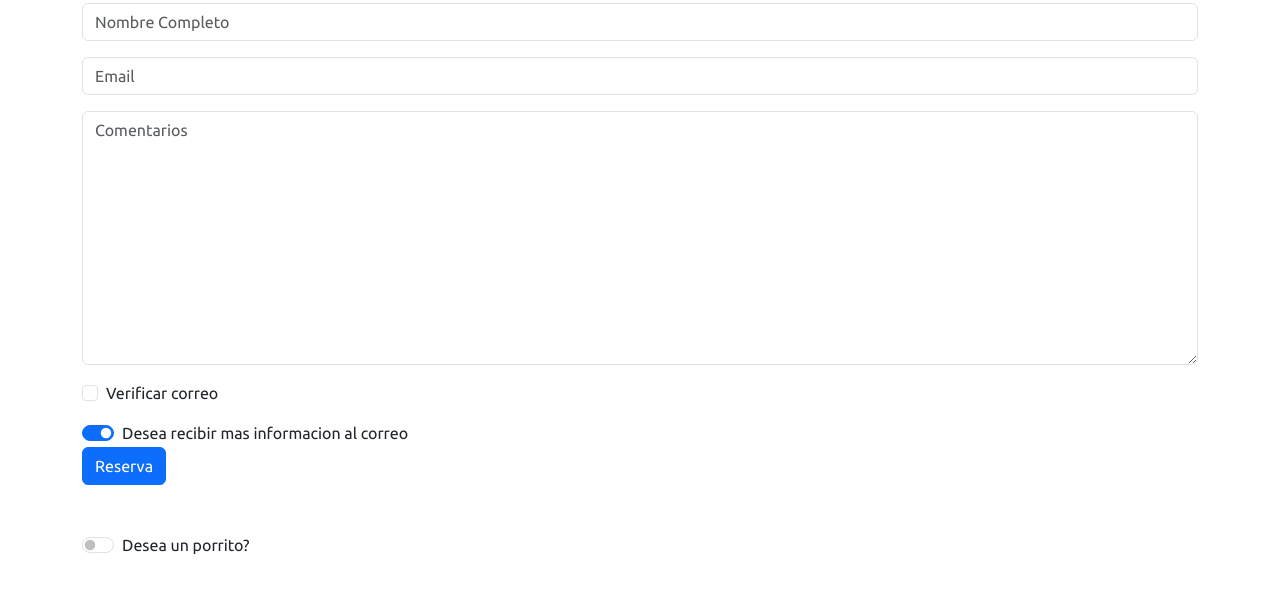
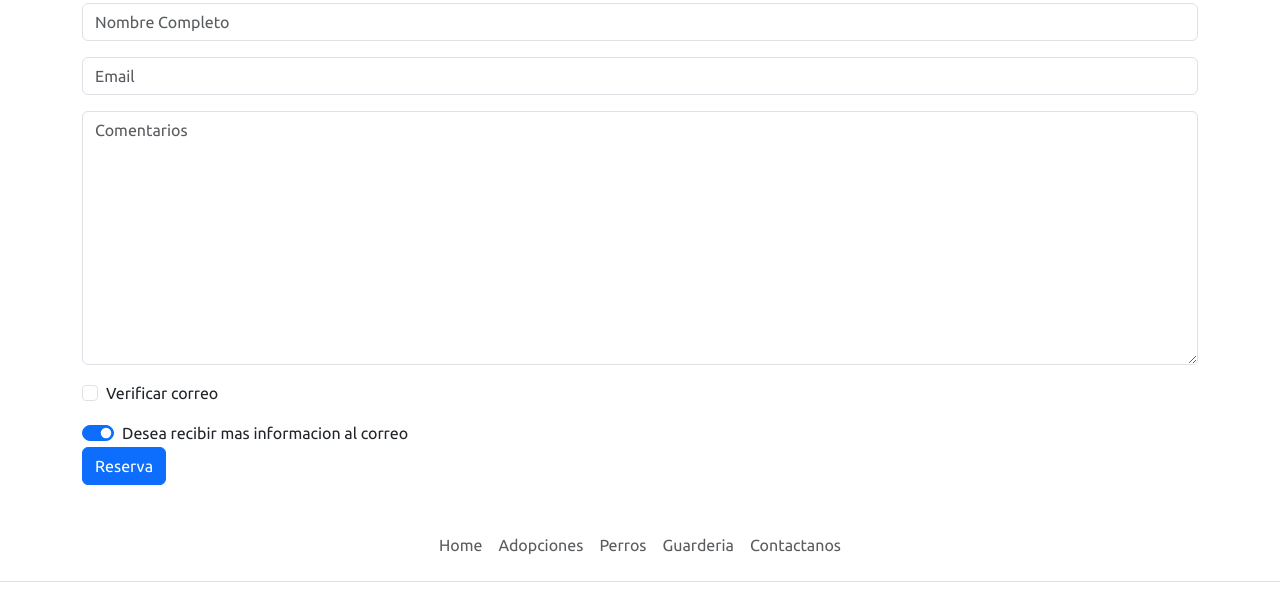
Before and after one commit to cristhian229/veterinaria, a plain HTML site: page index.html in a window 1280 px wide. Shown: the part 4049-4644 px from the top of the page. Drawn offline with nearby package versions, Linux system fonts and the light colour scheme.

Commit message:
version de entrega

```diff
--- a/index.html
+++ b/index.html
@@ -132,12 +132,10 @@
         </div>
         <button type="submit" class="btn btn-primary">Reserva</button>
       </form>
-      <div class="form-check form-switch my-5" id="container-porro" >
-        <input class="form-check-input" type="checkbox" role="switch" id="porro" >
-        <label class="form-check-label" for="flexSwitchCheckChecked">Desea un porrito?</label>
-      </div>
     </section>
   </main>
+  <!-------------------------- footer -->
+
   <footer class="py-3 my-4">
     <ul class="nav justify-content-center border-bottom pb-3 mb-3">
       <li class="nav-item"><a href="#" class="nav-link px-2 text-body-secondary">Home</a></li>
```
